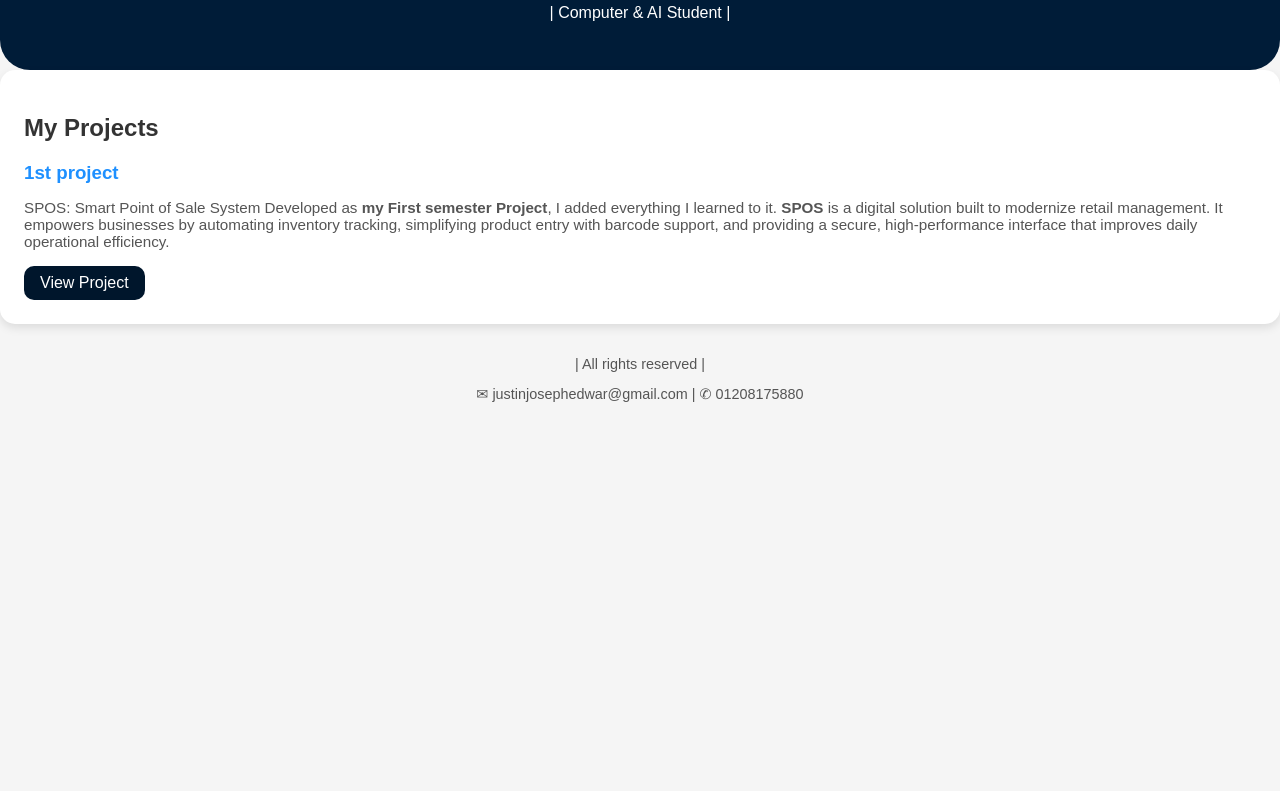
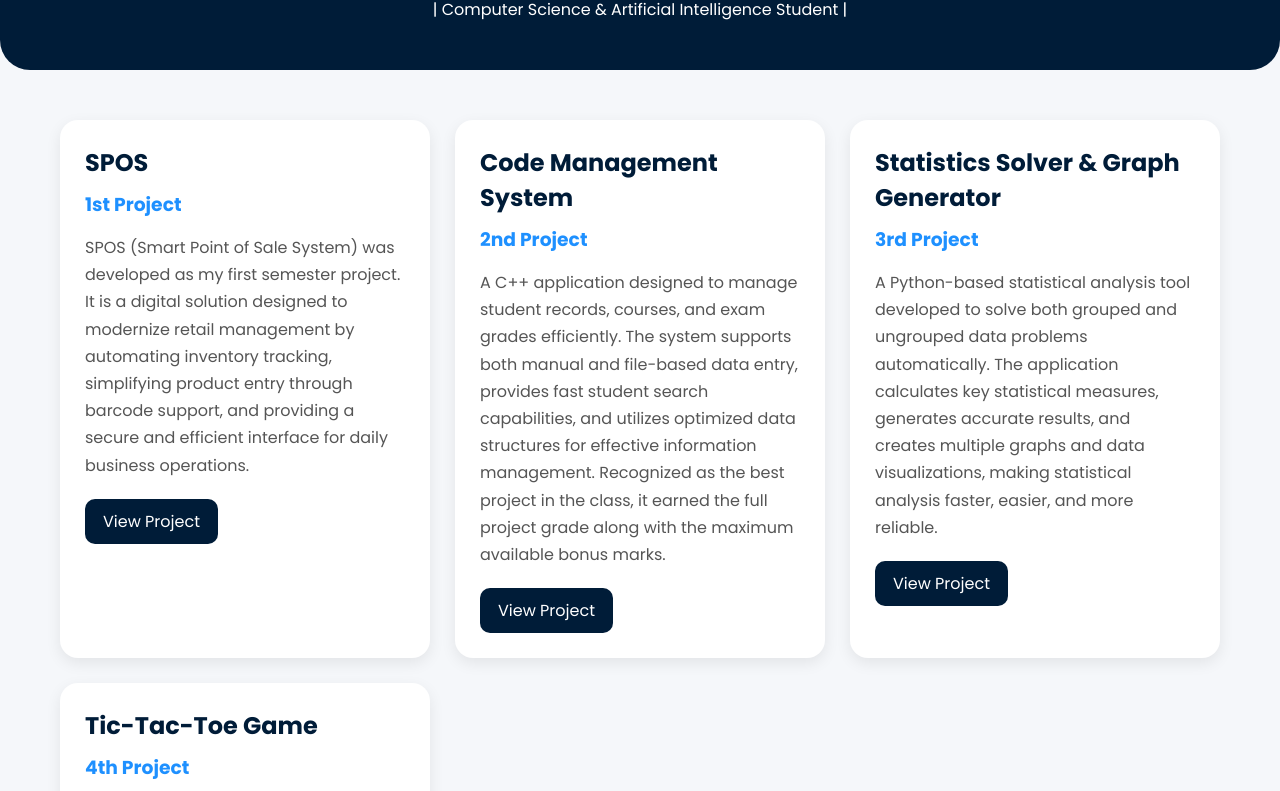
Before and after one commit to justinjoseph-cpu/My-Portfolio, a plain HTML site: page index.html in a window 1280 px wide. Shown: the part 109-900 px from the top of the page. Before the commit the page ends 800 px from the top, so only its background shows below. Drawn offline with Linux system fonts and the light colour scheme.

Commit message:
added new links

```diff
--- a/index.html
+++ b/index.html
@@ -2,40 +2,102 @@
 <html lang="en">
 
 <head>
-  <meta charset="UTF-8" />
-  <meta name="viewport" content="width=device-width, initial-scale=1.0" />
-  <title>My Portfolio</title>
-  <link rel="stylesheet" href="style.css" />
+    <meta charset="UTF-8">
+    <meta name="viewport" content="width=device-width, initial-scale=1.0">
+    <title>Justin Joseph | Portfolio</title>
+
+    <link href="https://fonts.googleapis.com/css2?family=Poppins:wght@300;400;600;700&display=swap"
+        rel="stylesheet">
+
+    <link rel="stylesheet" href="style.css">
 </head>
 
 <body>
-  <header>
-    <h1>👋 Hi, I'm Justin Joseph</h1>
-    <p>| Computer & AI Student |</p>
-  </header>
-  <section class="projects">
-    <h2>My Projects</h2>
-        <h3>1st project </h3>
-        <p>SPOS: Smart Point of Sale System Developed as
-           <b> my First semester Project</b>,
-           I added everything I learned to it.
-          <b>SPOS</b> is a digital solution built to modernize retail management.
-            It empowers businesses by automating inventory tracking,
-            simplifying product entry with barcode support,
-           and providing a secure, high-performance interface that improves daily operational efficiency.</p>
 
-        <a href="https://github.com/justinjoseph-cpu/My-Portfolio/tree/main/1st%20project" target="_blank">View
-          Project</a>
-      </div>
-  </section>
+    <header>
+        <h1>👋 Hi, I'm Justin Joseph</h1>
+        <p>| Computer Science & Artificial Intelligence Student |</p>
+    </header>
 
+    <section class="projects">
 
+        <!-- Project 1 -->
+        <div class="project-card">
+            <h2>SPOS</h2>
+            <h3>1st Project</h3>
 
-  <footer>
-    <p>| All rights reserved |</p>
+            <p>
+                SPOS (Smart Point of Sale System) was developed as my first semester project.
+                It is a digital solution designed to modernize retail management by automating
+                inventory tracking, simplifying product entry through barcode support,
+                and providing a secure and efficient interface for daily business operations.
+            </p>
 
-    <p>✉ justinjosephedwar@gmail.com | ✆ 01208175880 </p>
-  </footer>
+            <a href="https://github.com/justinjoseph-cpu/My-Portfolio/tree/main/supermarket%20system%20usin%20HTML%20and%20css" target="_blank">
+                View Project
+            </a>
+        </div>
+
+        <!-- Project 2 -->
+        <div class="project-card">
+            <h2>Code Management System</h2>
+            <h3>2nd Project</h3>
+
+            <p>
+                A C++ application designed to manage student records, courses, and exam grades
+                efficiently. The system supports both manual and file-based data entry,
+                provides fast student search capabilities, and utilizes optimized data structures
+                for effective information management. Recognized as the best project in the class,
+                it earned the full project grade along with the maximum available bonus marks.
+            </p>
+
+            <a href="https://github.com/justinjoseph-cpu/My-Portfolio/tree/main/college%20system" target="_blank">
+                View Project
+            </a>
+        </div>
+
+        <!-- Project 3 -->
+        <div class="project-card">
+            <h2>Statistics Solver & Graph Generator</h2>
+            <h3>3rd Project</h3>
+
+            <p>
+                A Python-based statistical analysis tool developed to solve both grouped and
+                ungrouped data problems automatically. The application calculates key statistical
+                measures, generates accurate results, and creates multiple graphs and data
+                visualizations, making statistical analysis faster, easier, and more reliable.
+            </p>
+
+            <a href="https://github.com/justinjoseph-cpu/My-Portfolio/tree/main/data%20analyzer%20using%20py" target="_blank">
+                View Project
+            </a>
+        </div>
+
+        <!-- Project 4 -->
+        <div class="project-card">
+            <h2>Tic-Tac-Toe Game</h2>
+            <h3>4th Project</h3>
+
+            <p>
+                A professionally designed Tic-Tac-Toe game developed entirely in C++ as an
+                individual project. The game demonstrates strong programming fundamentals,
+                efficient game logic implementation, and clean code organization. The project
+                was completed independently and received the full grade for its quality,
+                functionality, and overall execution.
+            </p>
+
+            <a href="https://github.com/justinjoseph-cpu/My-Portfolio/tree/main/Tic%20Tac%20game%20CPP" target="_blank">
+                View Project
+            </a>
+        </div>
+
+    </section>
+
+    <footer>
+        <p>© All Rights Reserved</p>
+        <p>✉️ justinjosephedwar@gmail.com | 📞 01208175880</p>
+    </footer>
+
 </body>
 
 </html>
--- a/style.css
+++ b/style.css
@@ -1,68 +1,83 @@
+*{
+    margin:0;
+    padding:0;
+    box-sizing:border-box;
+}
+
 body {
     font-family: "Poppins", sans-serif;
-  background: #f5f5f5;
+    background: #f5f7fa;
     color: #333;
-  margin: 0;
-  padding: 0;
 }
 
 header {
     text-align: center;
     background: #001c38;
     color: white;
-  padding: 2rem 1rem;
+    padding: 3rem 1rem;
     border-radius: 0 0 30px 30px;
 }
 
-.projects a {
-  display:inline-block;
-  background: #00162c;
-  color: white;
-  padding: 0.5rem 1rem;
-  margin: 0;
-  border-radius: 10px;
-  text-decoration: none;
+header h1{
+    margin-bottom:10px;
 }
 
-.projects a:hover {
+.projects {
+    max-width: 1200px;
+    margin: 50px auto;
+    padding: 0 20px;
+
+    display: grid;
+    grid-template-columns: repeat(auto-fit, minmax(350px, 1fr));
+    gap: 25px;
+}
+
+.project-card {
+    background: white;
+    padding: 25px;
+    border-radius: 18px;
+    box-shadow: 0 5px 15px rgba(0,0,0,0.08);
+    transition: 0.3s;
+}
+
+.project-card:hover {
+    transform: translateY(-8px);
+    box-shadow: 0 10px 25px rgba(0,0,0,0.15);
+}
+
+.project-card h2 {
+    color: #001c38;
+    margin-bottom: 10px;
+}
+
+.project-card h3 {
+    color: #1e90ff;
+    margin-bottom: 15px;
+}
+
+.project-card p {
+    line-height: 1.7;
+    color: #555;
+    margin-bottom: 20px;
+}
+
+.project-card a {
+    display: inline-block;
+    background: #001c38;
+    color: white;
+    text-decoration: none;
+    padding: 10px 18px;
+    border-radius: 10px;
+    transition: 0.3s;
+}
+
+.project-card a:hover {
     background: #0073e6;
 }
 
 footer {
     text-align: center;
-  margin: 2rem 0;
-  font-size: 0.9rem;
+    padding: 25px;
     color: #555;
+    margin-top: 30px;
 }
-.projects-container {
-  display: grid;
-  grid-template-columns: repeat(auto-fit, minmax(250px, 1fr));
-  gap: 1.5rem;
-  width: 100%;
-  max-width: 1200px;
-
-}
-
-.projects {
-  background: #ffffff;
-  border-radius: 15px;
-  box-shadow: 0 4px 10px rgba(0,0,0,0.1);
-  padding: 1.5rem;
-  transition: transform 0.3s ease, box-shadow 0.3s ease;
-}
-
-.projects:hover {
-  transform: translateY(-5px);
-  box-shadow: 0 6px 15px rgba(0,0,0,0.15);
-}
-
-.projects h3 {
-  color: #1e90ff;
-  margin-bottom: 0.5rem;
-}
-
-.projects p {
-  font-size: 0.95rem;
-  color: #555;
-  margin-bottom: 1rem;
-}
```
Lines whose indentation alone changed are shown as unchanged.
